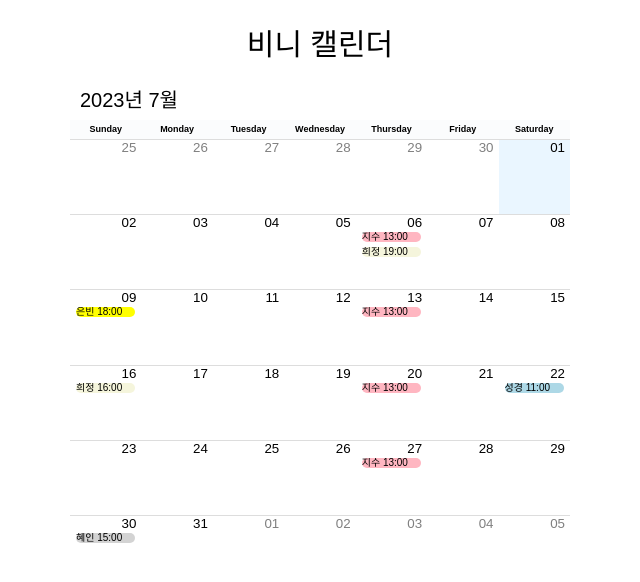
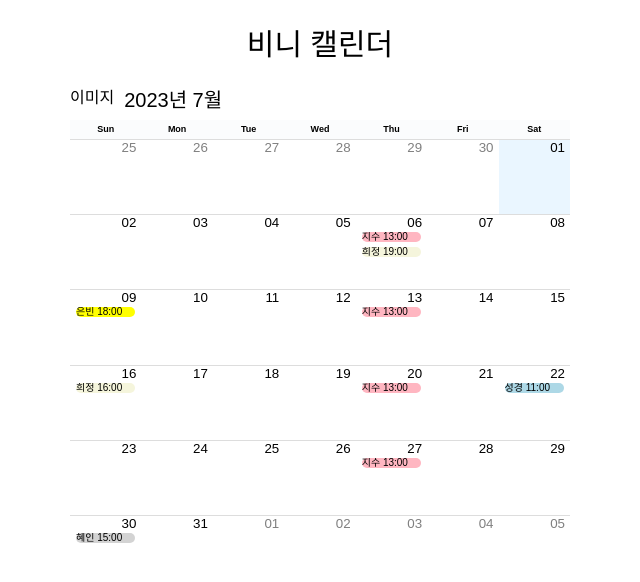
Before and after one commit to Gwasuwon-shot/web-pre-task, a React (Vite) app: page / in a window 1280 px wide. Shown: the top 582 px of the page, without its empty margins (320-960 px from the left). Built offline with nearby package versions, Linux system fonts and the light colour scheme; a web font is replaced by a local one.

Commit message:
[ styles ] 날짜 요일만 보이게

```diff
--- a/src/components/eunBean/BeanCalendar.tsx
+++ b/src/components/eunBean/BeanCalendar.tsx
@@ -61,11 +61,6 @@ export default function BeanCalendar() {
     },
   };
 
-  // 날짜 풀네임
-  const formats = {
-    weekdayFormat: (date, culture, localizer) => localizer.format(date, "dddd", culture),
-  };
-
   // 일요일 빨간색
   const dayPropGetter = (date) => {
     const dayOfWeek = date.getDay();
@@ -84,7 +79,6 @@ export default function BeanCalendar() {
       <CalendarWrapper>
         <Calendar
           localizer={localizer}
-          formats={formats}
           style={{ height: 500, width: 500 }}
           events={EVENT_LIST}
           startAccessor="start"
--- a/src/components/eunBean/customCalendar/Toolbar.tsx
+++ b/src/components/eunBean/customCalendar/Toolbar.tsx
@@ -9,6 +9,7 @@ export default function Toolbar(props) {
 
   return (
     <div className="rbc-toolbar">
+      <div> 이미지 </div>
       <span className="rbc-toolbar-label">{`${date.getFullYear()}년 ${date.getMonth() + 1}월`}</span>
     </div>
   );
```
